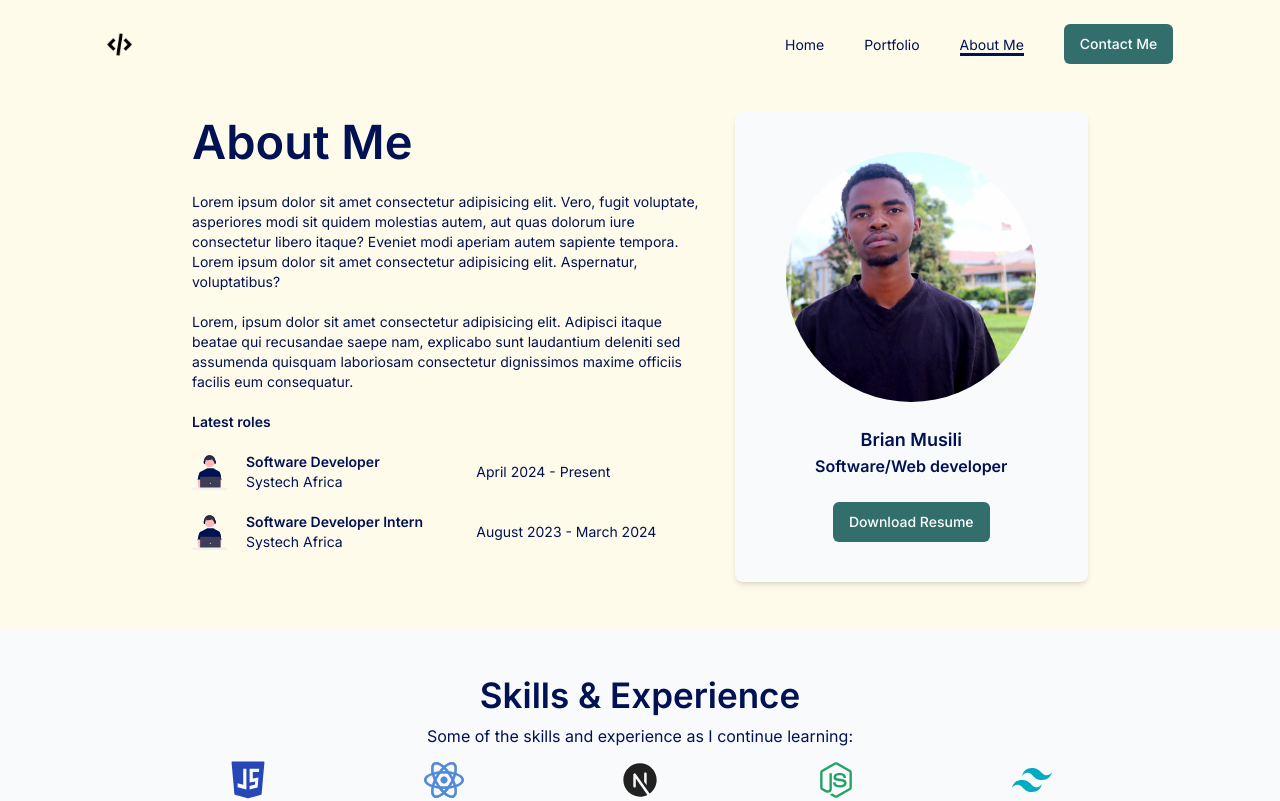
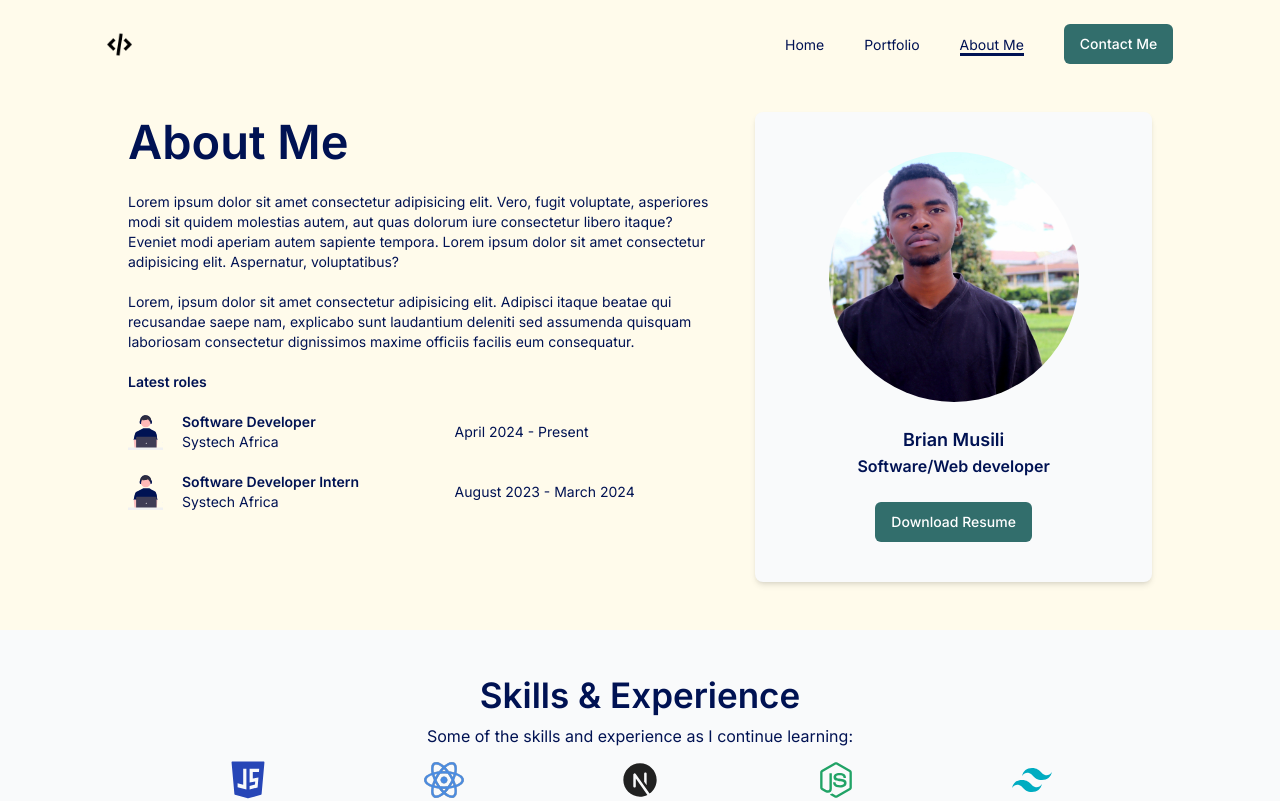
Before and after one commit to MusiliC/Portfolio-v3, a Next.js app: page /about in a window 1280 px wide. Shown: the top 801 px of the page. Built offline with nearby package versions, Linux system fonts and the light colour scheme.

Commit message:
About page interface change design

```diff
--- a/components/about/AboutComponent.jsx
+++ b/components/about/AboutComponent.jsx
@@ -11,10 +11,10 @@ import Link from "next/link";
 const AboutComponent = () => {
   return (
     <>
-      <section className={`${styles.paddingY} w-[70%] max-lg:w-5/6 mx-auto`}>
+      <section className={`${styles.paddingY} w-[80%] max-lg:w-5/6 mx-auto`}>
         {/* title */}
         <div className=" pb-12  max-lg:mb-10 gap-8 flex max-lg:flex-col">
-          <div className="w-[65%] max-lg:w-[100%]">
+          <div className="w-[60%] max-lg:w-[100%]">
             <div className=" mx-auto">
               <h2 className="headingTwoStart">About Me</h2>
               <p className="my-5 text-sm">
@@ -58,7 +58,7 @@ const AboutComponent = () => {
           </div>
 
           {/* image */}
-          <div className="w-[45%] max-lg:w-[100%]">
+          <div className="w-[40%] max-lg:w-[100%]">
             <div className="bg-gray-50 shadow-md py-10 w-full mx-auto flex gap-6 flex-col justify-center items-center rounded-lg h-full">
               <Image
                 src={Musili}
```
